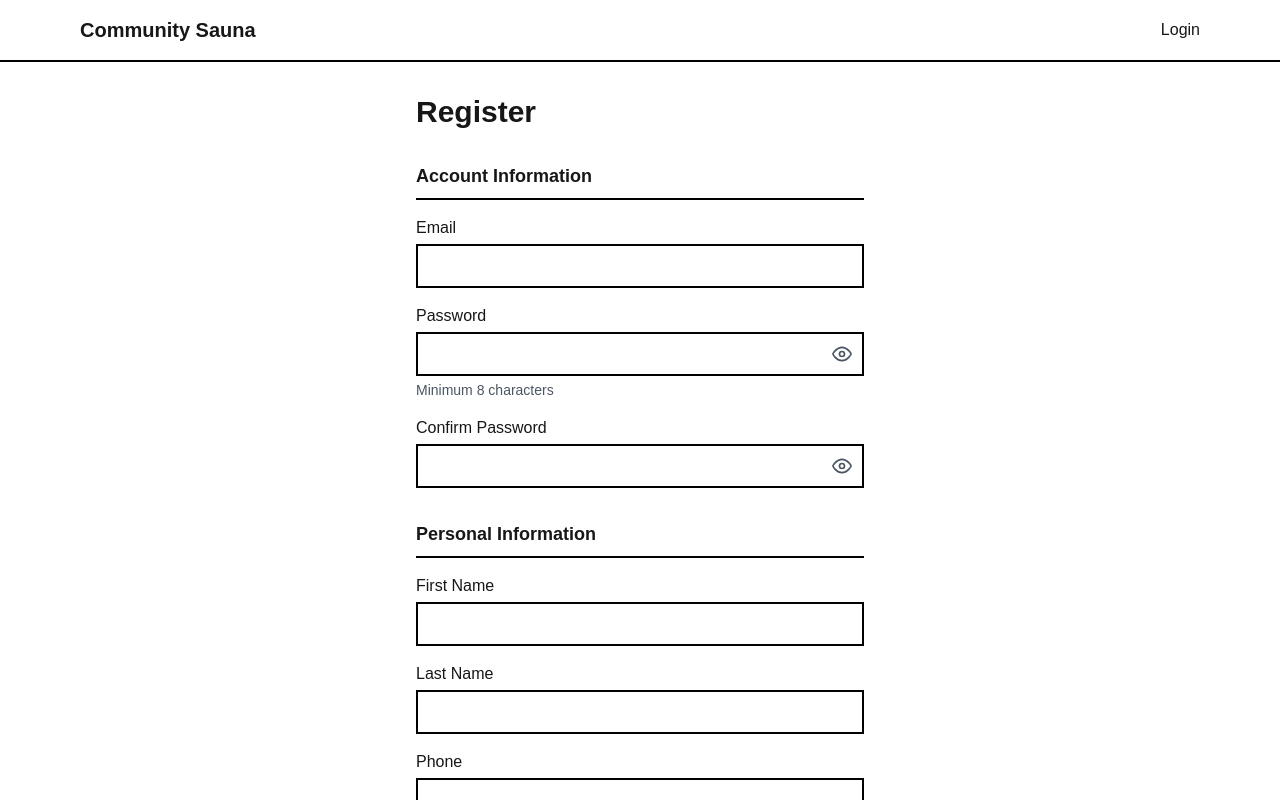
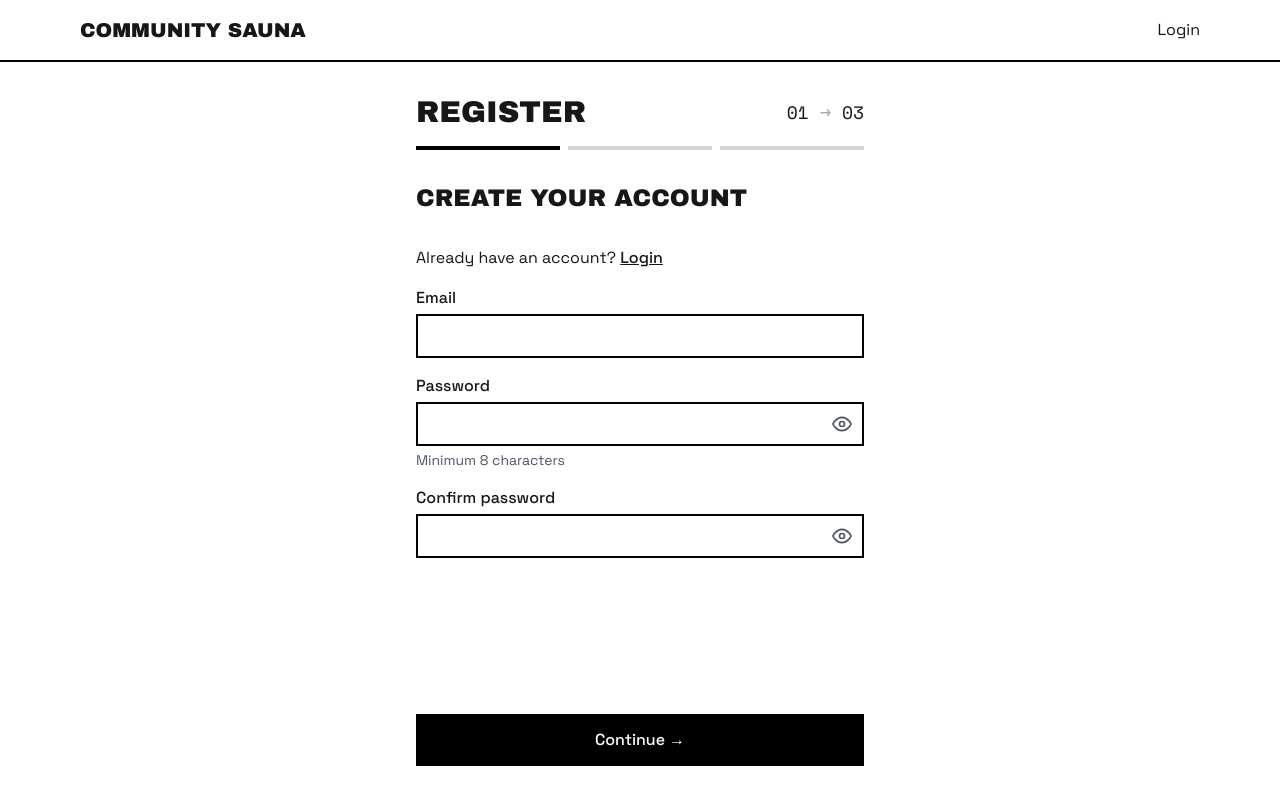
Before and after one commit to lisannekraal/community-sauna, a Next.js app: page /app/register in a window 1280 px wide. Shown: the top 800 px of the page. Built offline with nearby package versions, Linux system fonts and the light colour scheme; no server answers.

Commit message:
divide registration over steps, add fonts

```diff
--- a/package.json
+++ b/package.json
@@ -16,6 +16,9 @@
   },
   "dependencies": {
     "@auth/prisma-adapter": "^2.11.1",
+    "@fontsource/archivo-black": "^5.2.8",
+    "@fontsource/space-grotesk": "^5.2.10",
+    "@fontsource/space-mono": "^5.2.9",
     "@prisma/client": "^6.19.2",
     "bcryptjs": "^3.0.3",
     "dotenv": "^17.2.3",
--- a/src/app/app/login/page.tsx
+++ b/src/app/app/login/page.tsx
@@ -100,7 +100,7 @@ export default function LoginPage() {
   return (
     <div className="min-h-screen flex items-center justify-center p-4">
       <div className="w-full max-w-md">
-        <h1 className="text-3xl font-bold mb-8">Login</h1>
+        <h1 className="text-3xl font-display uppercase mb-8">Login</h1>
 
         <Suspense fallback={<div>Loading...</div>}>
           <LoginForm />
--- a/src/app/app/page.tsx
+++ b/src/app/app/page.tsx
@@ -12,7 +12,7 @@ export default async function AppHomePage() {
   return (
     <div className="min-h-screen flex items-center justify-center p-4">
       <div className="text-center">
-        <h1 className="text-3xl font-bold">Welcome, {session.user.name}</h1>
+        <h1 className="text-3xl font-display uppercase">Welcome, {session.user.name}</h1>
       </div>
     </div>
   );
--- a/src/app/app/register/page.tsx
+++ b/src/app/app/register/page.tsx
@@ -8,13 +8,10 @@ import { Formik, Form, useFormikContext } from 'formik';
 import * as Yup from 'yup';
 import { FormInput, PasswordInput, Button } from '@/components/ui';
 
-const registerSchema = Yup.object({
+const accountSchema = Yup.object({
   email: Yup.string()
     .email('Please enter a valid email address')
-    .matches(
-      /^[^\s@]+@[^\s@]+\.[^\s@]{2,}$/,
-      'Please enter a valid email address'
-    )
+    .matches(/^[^\s@]+@[^\s@]+\.[^\s@]{2,}$/, 'Please enter a valid email address')
     .required('Email is required'),
   password: Yup.string()
     .min(8, 'Password must be at least 8 characters')
@@ -22,21 +19,53 @@ const registerSchema = Yup.object({
   confirmPassword: Yup.string()
     .oneOf([Yup.ref('password')], 'Passwords do not match')
     .required('Please confirm your password'),
-  firstName: Yup.string()
-    .trim()
-    .required('First name is required'),
+});
+
+const personalSchema = Yup.object({
+  firstName: Yup.string().trim().required('First name is required'),
   lastName: Yup.string(),
-  phone: Yup.string()
-    .trim()
-    .required('Phone number is required'),
+  phone: Yup.string().trim().required('Phone number is required'),
   gender: Yup.string(),
+});
+
+const emergencySchema = Yup.object({
   emergencyContactName: Yup.string(),
   emergencyContactPhone: Yup.string(),
 });
 
-type RegisterFormValues = Yup.InferType<typeof registerSchema>;
+const schemas = [accountSchema, personalSchema, emergencySchema];
 
-// Component to scroll to first error on validation failure
+interface FormValues {
+  email: string;
+  password: string;
+  confirmPassword: string;
+  firstName: string;
+  lastName: string;
+  phone: string;
+  gender: string;
+  emergencyContactName: string;
+  emergencyContactPhone: string;
+}
+
+const initialValues: FormValues = {
+  email: '',
+  password: '',
+  confirmPassword: '',
+  firstName: '',
+  lastName: '',
+  phone: '',
+  gender: '',
+  emergencyContactName: '',
+  emergencyContactPhone: '',
+};
+
+const steps = [
+  { number: '01', title: 'Create your account' },
+  { number: '02', title: 'Tell us about you' },
+  { number: '03', title: 'Emergency contact' },
+];
+
+// Scroll to first error
 function ScrollToError() {
   const { errors, isSubmitting, isValidating } = useFormikContext();
 
@@ -58,22 +87,19 @@ function ScrollToError() {
 
 export default function RegisterPage() {
   const router = useRouter();
+  const [step, setStep] = useState(0);
   const [serverError, setServerError] = useState('');
 
-  const initialValues: RegisterFormValues = {
-    email: '',
-    password: '',
-    confirmPassword: '',
-    firstName: '',
-    lastName: '',
-    phone: '',
-    gender: '',
-    emergencyContactName: '',
-    emergencyContactPhone: '',
-  };
+  const isLastStep = step === steps.length - 1;
+  const currentSchema = schemas[step];
 
-  async function handleSubmit(values: RegisterFormValues) {
+  async function handleSubmit(values: FormValues) {
     setServerError('');
+
+    if (!isLastStep) {
+      setStep(step + 1);
+      return;
+    }
 
     try {
       const res = await fetch('/api/auth/register', {
@@ -96,13 +122,13 @@ export default function RegisterPage() {
       if (!res.ok) {
         if (data.error?.includes('email')) {
           setServerError('This email is already registered');
+          setStep(0);
         } else {
           setServerError(data.error || 'Registration failed. Please try again.');
         }
         return;
       }
 
-      // Auto-login after registration
       const result = await signIn('credentials', {
         email: values.email,
         password: values.password,
@@ -121,32 +147,63 @@ export default function RegisterPage() {
     }
   }
 
+  function handleBack() {
+    if (step > 0) {
+      setStep(step - 1);
+      setServerError('');
+    }
+  }
+
   return (
-    <div className="min-h-screen flex items-center justify-center p-4 py-8">
-      <div className="w-full max-w-md">
-        <h1 className="text-3xl font-bold mb-8">Register</h1>
+    <div className="min-h-[calc(100dvh-4rem)] flex flex-col p-4 py-8">
+      <div className="w-full max-w-md mx-auto flex-1 flex flex-col">
+        <div className="mb-8">
+          <div className="flex items-center justify-between mb-2">
+            <h1 className="text-3xl font-display uppercase">Register</h1>
+            <span className="text-lg font-mono">
+              {steps[step].number} <span className="text-gray-400">→</span> {steps[steps.length - 1].number}
+            </span>
+          </div>
+
+          {/* Progress bar */}
+          <div className="flex gap-2 mt-4">
+            {steps.map((_, i) => (
+              <div
+                key={i}
+                className={`h-1 flex-1 ${i <= step ? 'bg-black' : 'bg-gray-300'}`}
+              />
+            ))}
+          </div>
+        </div>
+
+        <h2 className="text-2xl font-display uppercase mb-8">{steps[step].title}</h2>
 
         <Formik
           initialValues={initialValues}
-          validationSchema={registerSchema}
+          validationSchema={currentSchema}
           onSubmit={handleSubmit}
+          validateOnBlur={true}
+          validateOnChange={false}
         >
           {({ values, errors, touched, handleChange, handleBlur, isSubmitting }) => (
-            <Form className="space-y-8" noValidate>
+            <Form className="flex-1 flex flex-col" noValidate>
               <ScrollToError />
 
               {serverError && (
-                <div className="border-2 border-red-600 bg-red-50 p-4 text-red-600" role="alert">
+                <div className="border-2 border-red-600 bg-red-50 p-4 text-red-600 mb-6" role="alert">
                   {serverError}
                 </div>
               )}
 
-              {/* Account Information */}
-              <fieldset className="space-y-4">
-                <legend className="text-lg font-bold mb-4 border-b-2 border-black pb-2 w-full">
-                  Account Information
-                </legend>
-
+              <div className="space-y-4">
+                {step === 0 && (
+                  <>
+                    <p className="">
+                      Already have an account?{' '}
+                      <Link href="/app/login" className="underline font-medium hover:no-underline">
+                        Login
+                      </Link>
+                    </p>
                     <FormInput
                       label="Email"
                       type="email"
@@ -171,7 +228,7 @@ export default function RegisterPage() {
                     />
 
                     <PasswordInput
-                  label="Confirm Password"
+                      label="Confirm password"
                       name="confirmPassword"
                       value={values.confirmPassword}
                       onChange={handleChange}
@@ -179,16 +236,13 @@ export default function RegisterPage() {
                       autoComplete="new-password"
                       error={touched.confirmPassword && errors.confirmPassword ? errors.confirmPassword : undefined}
                     />
-              </fieldset>
+                  </>
+                )}
 
-              {/* Personal Information */}
-              <fieldset className="space-y-4">
-                <legend className="text-lg font-bold mb-4 border-b-2 border-black pb-2 w-full">
-                  Personal Information
-                </legend>
-
+                {step === 1 && (
+                  <>
                     <FormInput
-                  label="First Name"
+                      label="First name"
                       type="text"
                       name="firstName"
                       value={values.firstName}
@@ -199,13 +253,14 @@ export default function RegisterPage() {
                     />
 
                     <FormInput
-                  label="Last Name"
+                      label="Last name"
                       type="text"
                       name="lastName"
                       value={values.lastName}
                       onChange={handleChange}
                       onBlur={handleBlur}
                       autoComplete="family-name"
+                      hint="Optional"
                     />
 
                     <FormInput
@@ -222,6 +277,7 @@ export default function RegisterPage() {
                     <div>
                       <label htmlFor="gender" className="block font-medium mb-1">
                         Gender
+                        <span className="text-gray-500 font-normal ml-2">Optional</span>
                       </label>
                       <select
                         id="gender"
@@ -238,15 +294,17 @@ export default function RegisterPage() {
                         <option value="other">Other</option>
                       </select>
                     </div>
-              </fieldset>
+                  </>
+                )}
 
-              {/* Emergency Contact */}
-              <fieldset className="border-2 border-black p-4">
-                <legend className="px-2 font-bold">Emergency Contact (Optional)</legend>
+                {step === 2 && (
+                  <>
+                    <p className="text-gray-600 mb-4">
+                      Optional but recommended. This person will be contacted in case of emergency during a sauna session.
+                    </p>
 
-                <div className="space-y-4">
                     <FormInput
-                    label="Name"
+                      label="Contact name"
                       type="text"
                       name="emergencyContactName"
                       value={values.emergencyContactName}
@@ -256,7 +314,7 @@ export default function RegisterPage() {
                     />
 
                     <FormInput
-                    label="Phone"
+                      label="Contact phone"
                       type="tel"
                       name="emergencyContactPhone"
                       value={values.emergencyContactPhone}
@@ -264,22 +322,43 @@ export default function RegisterPage() {
                       onBlur={handleBlur}
                       autoComplete="off"
                     />
+                  </>
+                )}
               </div>
-              </fieldset>
 
-              <Button type="submit" loading={isSubmitting} loadingText="Creating account...">
-                Register
+              <div className="mt-auto pt-8 space-y-4">
+                <div className="flex gap-4">
+                  {step > 0 && (
+                    <button
+                      type="button"
+                      onClick={handleBack}
+                      className="flex-1 p-3 font-medium border-2 border-black hover:bg-gray-100 focus:outline-none focus:ring-2 focus:ring-black focus:ring-offset-1"
+                    >
+                      ← Back
+                    </button>
+                  )}
+                  <Button
+                    type="submit"
+                    loading={isSubmitting}
+                    loadingText={isLastStep ? 'Creating account...' : 'Loading...'}
+                    className={step === 0 ? 'w-full' : 'flex-1'}
+                  >
+                    {isLastStep ? 'Create account' : 'Continue →'}
                   </Button>
+                </div>
+
+                {step === 2 && (
+                  <button
+                    type="submit"
+                    className="w-full p-3 text-gray-600 hover:text-black underline"
+                  >
+                    Skip, I&apos;ll add this later
+                  </button>
+                )}
+              </div>
             </Form>
           )}
         </Formik>
-
-        <p className="mt-8 text-center">
-          Already have an account?{' '}
-          <Link href="/app/login" className="underline font-medium hover:no-underline">
-            Login
-          </Link>
-        </p>
       </div>
     </div>
   );
--- a/src/app/globals.css
+++ b/src/app/globals.css
@@ -3,18 +3,33 @@
 :root {
   --background: #ffffff;
   --foreground: #171717;
+
+  /* Font families */
+  --font-mono: 'Space Mono', monospace;
+  --font-sans: 'Space Grotesk', system-ui, sans-serif;
+  --font-display: 'Archivo Black', Impact, sans-serif;
 }
 
 @theme inline {
   --color-background: var(--background);
   --color-foreground: var(--foreground);
+
+  /* Tailwind font family utilities */
+  --font-family-mono: var(--font-mono);
+  --font-family-sans: var(--font-sans);
+  --font-family-display: var(--font-display);
 }
 
 body {
   background: var(--background);
   color: var(--foreground);
-  font-family: Arial, Helvetica, sans-serif;
+  font-family: var(--font-sans);
 }
+
+/* Utility classes for fonts */
+.font-mono { font-family: var(--font-mono); }
+.font-sans { font-family: var(--font-sans); }
+.font-display { font-family: var(--font-display); }
 
 *:focus-visible {
   outline: 2px solid black;
--- a/src/app/page.tsx
+++ b/src/app/page.tsx
@@ -2,7 +2,7 @@ export default function HomePage() {
   return (
     <div className="min-h-screen flex items-center justify-center p-4">
       <div className="max-w-2xl text-center">
-        <h1 className="text-5xl font-bold mb-6">Community Sauna</h1>
+        <h1 className="text-5xl font-display uppercase mb-6">Community Sauna</h1>
         <p className="text-xl text-gray-600 mb-8">
           Lorem ipsum, dolor sit amet consectetur adipisicing elit. Voluptatum eveniet maiores illum repudiandae tempore natus expedita quibusdam temporibus dolorum rerum deleniti possimus, fuga est quam deserunt pariatur ratione, nam ipsum!
         </p>
--- a/src/components/layout/header.tsx
+++ b/src/components/layout/header.tsx
@@ -10,7 +10,7 @@ export function Header() {
     <header className="border-b-2 border-black">
       <div className="max-w-6xl mx-auto px-4 py-4">
         <div className="flex items-center justify-between">
-          <Link href="/" className="text-xl font-bold">
+          <Link href="/" className="text-xl font-display uppercase">
             Community Sauna
           </Link>
 
```
Also changed, not shown: src/app/layout.tsx (+9 -0 lines), 1 other file (tests, documents, lock files or other folders). Lines whose indentation alone changed are shown as unchanged.
